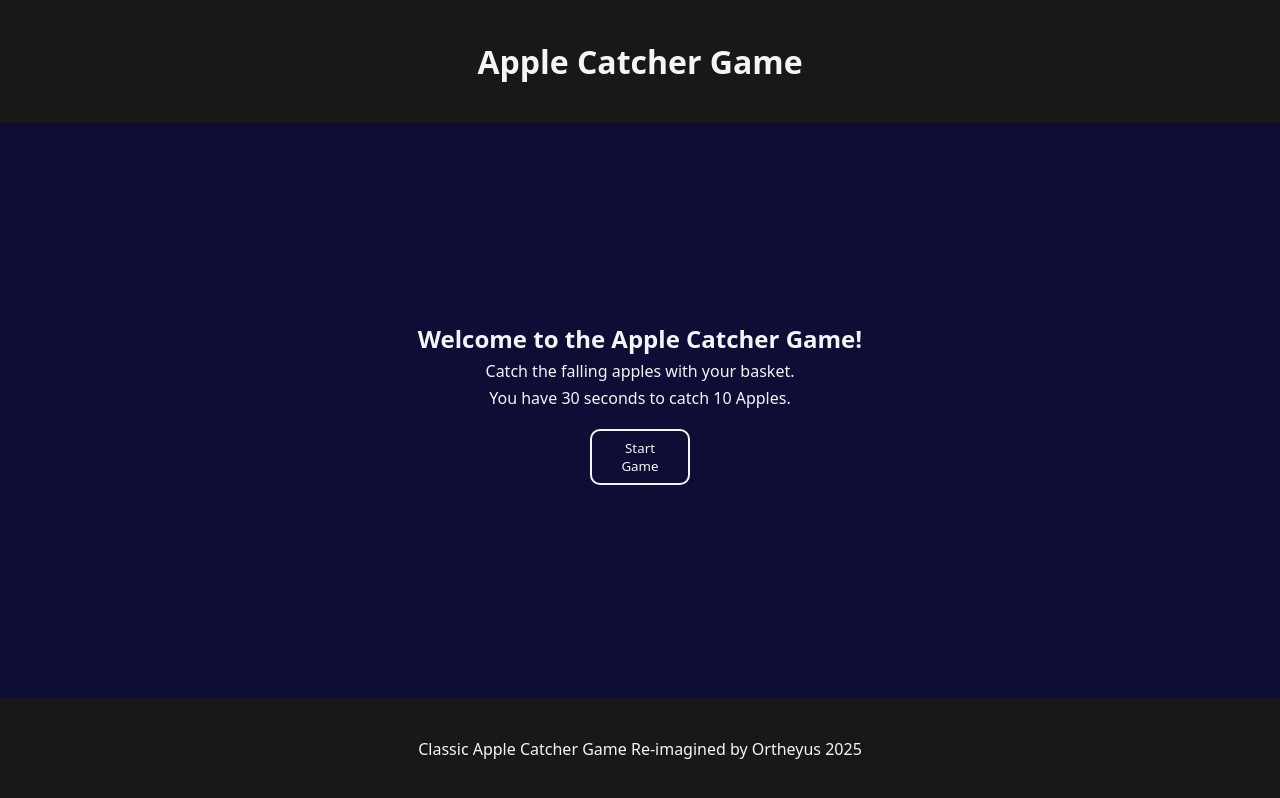
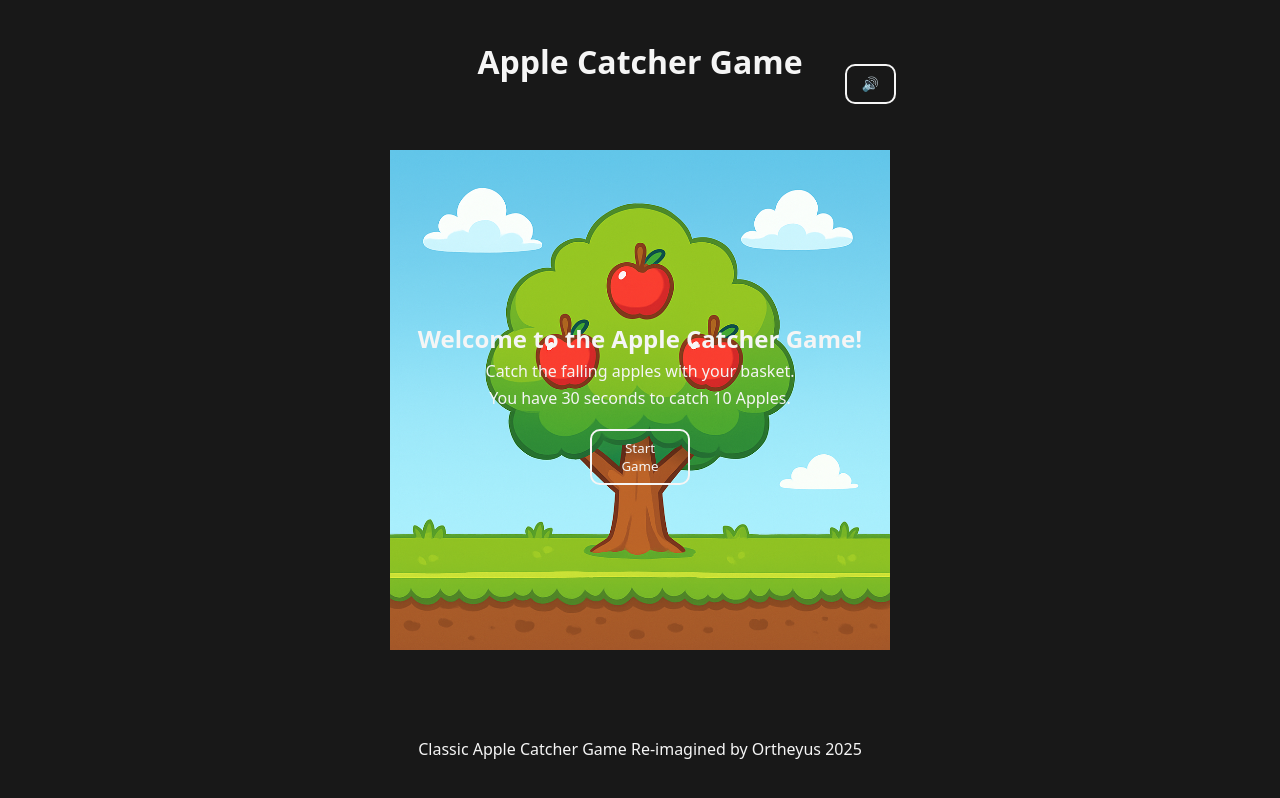
Before and after one commit to dwhalley15/AppleGame, a website built with Vite: page index.html in a window 1280 px wide. Built offline with nearby package versions, Linux system fonts and the light colour scheme; animation ran at ten frames a second; files whose address does not match are found by name.

Commit message:
dev/added refresh and mute buttons, styles and logic.

```diff
--- a/index.html
+++ b/index.html
@@ -11,6 +11,7 @@
       <h1>Apple Catcher Game</p>
     </header>
     <main>
+      <button id="muteToggleBtn">🔊</button>
       <canvas id="gameCanvas"></canvas>
       <div id="gameStartDiv" class="gameUI">
         <h2>Welcome to the Apple Catcher Game!</h2>
@@ -22,7 +23,7 @@
         <h2>Game Over!</h2>
         <p>You <span id="gameWinLoseSpan"></span></p>
         <p>Your score: <span id="gameEndScoreSpan"></span></p>
-        <p>Refresh to play again.</p>
+        <button id="gameRestartBtn">Play Again</button>
       </div>
     </main>
     <footer>
--- a/src/main.js
+++ b/src/main.js
@@ -13,7 +13,7 @@ const gameStartBtn = document.querySelector("#gameStartBtn");
 const gameEndDiv = document.querySelector("#gameEndDiv");
 const gameWinLoseSpan = document.querySelector("#gameWinLoseSpan");
 const gameEndScoreSpan = document.querySelector("#gameEndScoreSpan");
-
+const gameRestartBtn = document.querySelector("#gameRestartBtn");
 
 class GameScene extends Phaser.Scene {
   constructor() {
@@ -42,7 +42,6 @@ class GameScene extends Phaser.Scene {
   }
 
   create() {
-
     this.scene.pause("scene-game");
 
     //Background
@@ -62,6 +61,13 @@ class GameScene extends Phaser.Scene {
     this.splatMusic = this.sound.add("splat").setVolume(0.2);
     this.bgmMusic = this.sound.add("bgm").setLoop(true).setVolume(0.5);
     this.bgmMusic.play();
+    this.muteToggleBtn = document.querySelector("#muteToggleBtn");
+    this.muteToggleBtn.addEventListener("click", () => {
+      this.bgmMusic.setMute(!this.bgmMusic.mute);
+      this.muteToggleBtn.textContent = this.bgmMusic.mute
+        ? "🔇"
+        : "🔊";
+    });
 
     // Player
     const basketScale = 0.15;
@@ -109,9 +115,9 @@ class GameScene extends Phaser.Scene {
     this.timedEvent = this.time.delayedCall(30000, this.gameOver, [], this);
 
     //Emitter
-    this.emitter = this.add.particles(0,0, "apple-splat",{
+    this.emitter = this.add.particles(0, 0, "apple-splat", {
       speed: 100,
-      gravityY : speedDown - 200,
+      gravityY: speedDown - 200,
       scale: 0.04,
       lifespan: 500,
       emitting: false,
@@ -120,7 +126,9 @@ class GameScene extends Phaser.Scene {
 
   update() {
     this.remainingTime = this.timedEvent.getRemainingSeconds();
-    this.textTime.setText(`Remaining Time: ${Math.round(this.remainingTime).toString()}`);
+    this.textTime.setText(
+      `Remaining Time: ${Math.round(this.remainingTime).toString()}`
+    );
     if (this.target.y >= size.height) {
       this.target.setY(0);
       this.target.setX(this.getRandomX());
@@ -143,7 +151,7 @@ class GameScene extends Phaser.Scene {
   targetHit() {
     this.splatMusic.play();
     const { x, y } = this.player.getCenter();
-    this.emitter.explode(10, x, y -10);
+    this.emitter.explode(10, x, y - 10);
     this.target.setY(0);
     this.target.setX(this.getRandomX());
     this.points += 1;
@@ -157,12 +165,12 @@ class GameScene extends Phaser.Scene {
     sprite.setOffset(offsetX, offsetY);
   }
 
-  gameOver(){
+  gameOver() {
     this.sys.game.destroy(true);
-    if(this.points >= 10) {
+    if (this.points >= 10) {
       gameEndScoreSpan.textContent = this.points;
       gameWinLoseSpan.textContent = "Win!";
-    } else{
+    } else {
       gameEndScoreSpan.textContent = this.points;
       gameWinLoseSpan.textContent = "Lose!";
     }
@@ -191,3 +199,7 @@ gameStartBtn.addEventListener("click", () => {
   gameStartDiv.style.display = "none";
   game.scene.resume("scene-game");
 });
+
+gameRestartBtn.addEventListener("click", () => {
+  window.location.reload();
+});
--- a/src/style.css
+++ b/src/style.css
@@ -33,6 +33,8 @@ header,footer{
 main{
   flex: 1;
   display: flex;
+  justify-content: center;
+  align-items: center;
 }
 
 #gameCanvas{
@@ -45,9 +47,12 @@ main{
 }
 
 .gameUI {
-  width: 100%;
+  width: 500px;
   height: 100%;
-  background-color: var(--accentColor);
+  background-image: url("./assets/bg.png");
+  background-size: cover;
+  background-position: center;
+  background-repeat: no-repeat;
   display: flex;
   flex-direction: column;
   justify-content: center;
@@ -68,7 +73,7 @@ main{
   display: none;
 }
 
-#gameStartBtn{
+#gameStartBtn, #gameRestartBtn {
   display: inline-block;
   width: 100px;
   padding: 8px 15px;
@@ -83,7 +88,27 @@ main{
   transition: background-color 0.3s, color 0.3s;
 }
 
-#gameStartBtn:hover{
+#gameStartBtn:hover, #gameRestartBtn:hover {
   background-color: var(--lightColor);
   color: var(--darkColor);
 }
+
+#muteToggleBtn {
+  position: absolute;
+  top: 8%;
+  right: 30%;
+  z-index: 10;
+  padding: 10px 15px;
+  font-size: 14px;
+  background-color: transparent;
+  color: var(--lightColor);
+  border: 2px solid var(--lightColor);
+  border-radius: 10px;
+  cursor: pointer;
+  transition: background-color 0.3s, color 0.3s;
+}
+
+#muteToggleBtn:hover {
+  background-color: var(--lightColor);
+  color: var(--darkColor);
+}
```
